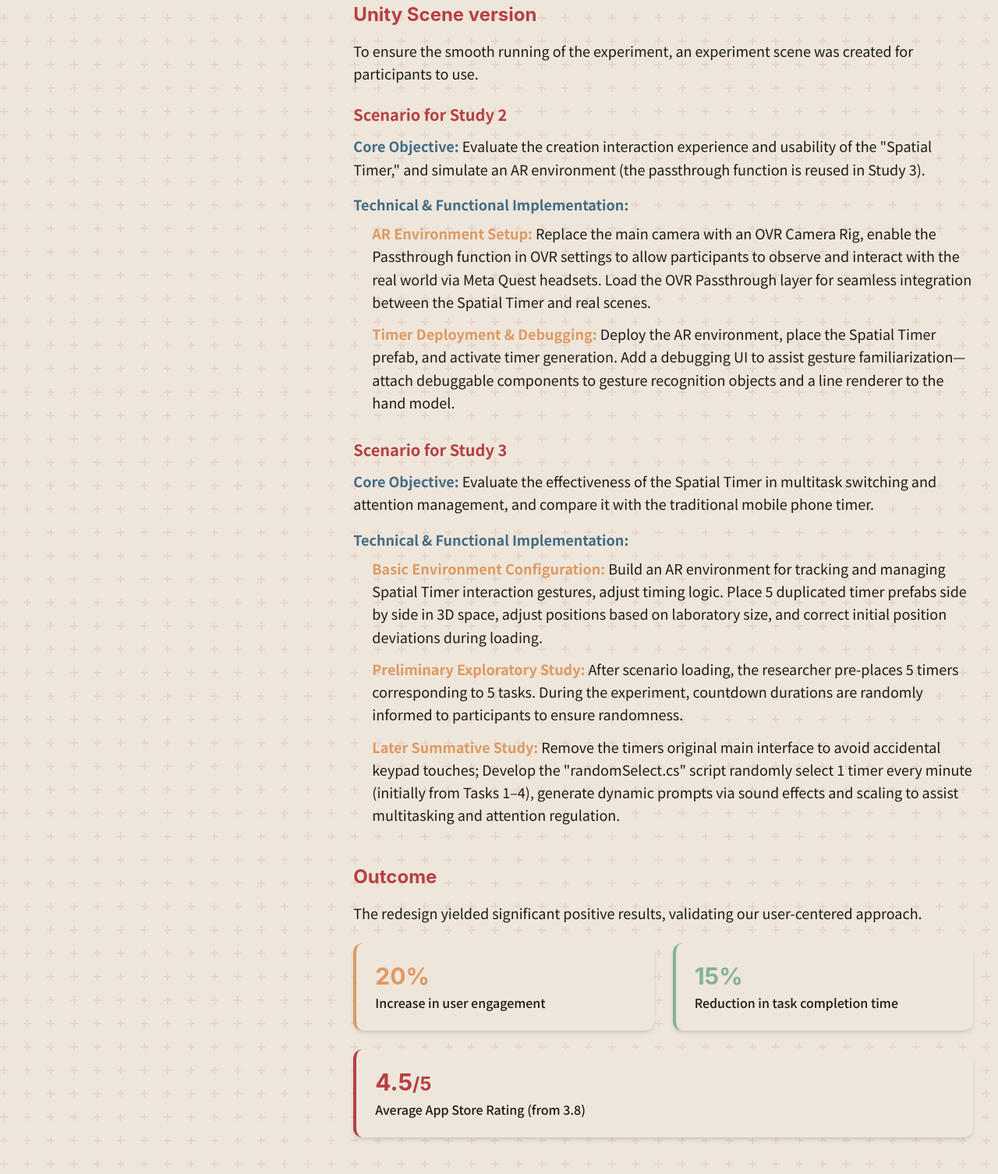
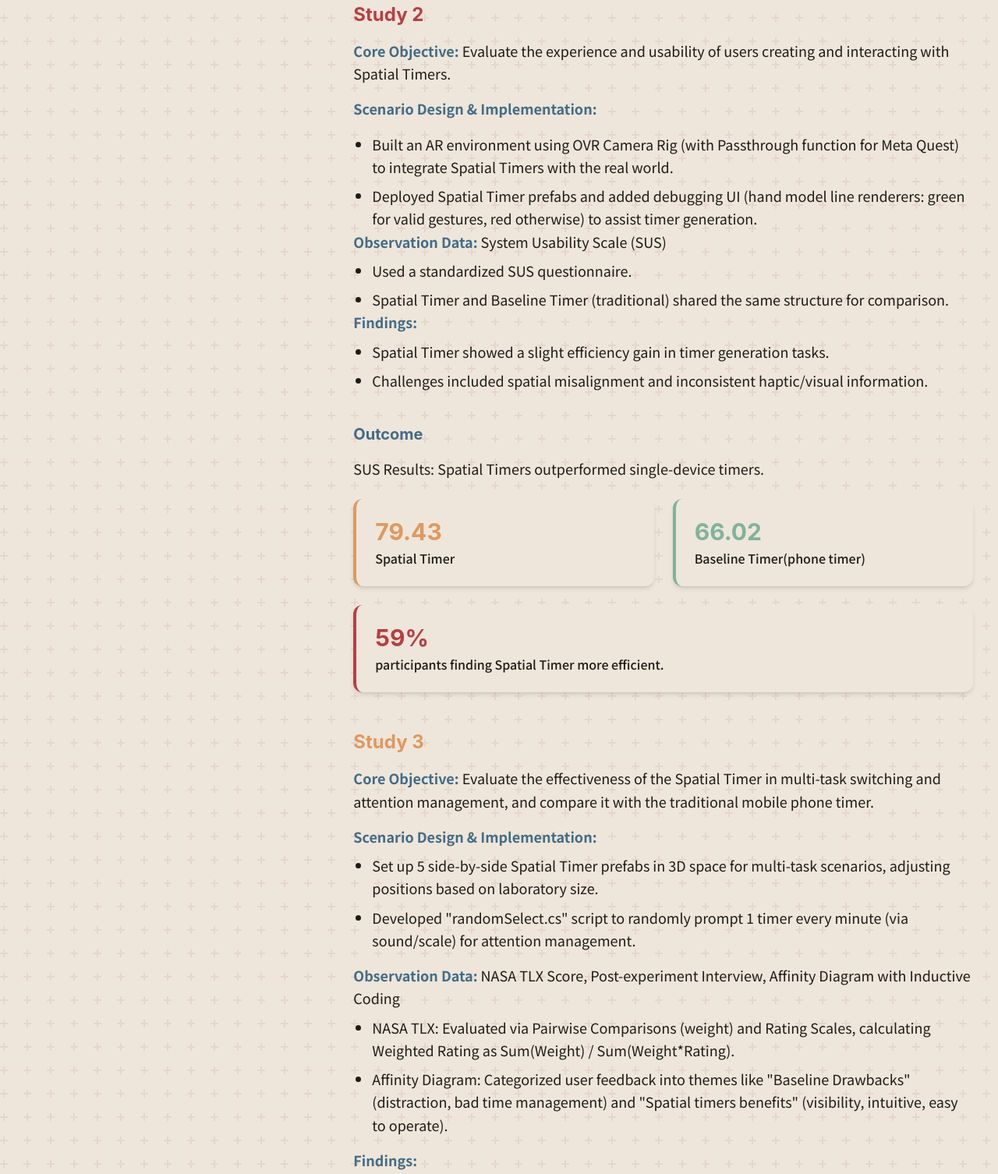
Before and after one commit to Kachuichui/UED_portfolio, a plain HTML site: page Portfolio/project_spatial_timer_study2&3details.html in a window 1280 px wide. Shown: the part 4092-5598 px from the top of the page at 78% size. Drawn offline with nearby package versions, Linux system fonts and the light colour scheme.

Commit message:
Update project_spatial_timer_study2&3details.html

```diff
--- a/Portfolio/project_spatial_timer_study2&3details.html
+++ b/Portfolio/project_spatial_timer_study2&3details.html
@@ -1,5 +1,5 @@
 <!DOCTYPE html>
-<html lang="en">
+<html lang="en" xmlns:scoring="http://www.w3.org/1999/xhtml">
 <head>
     <meta charset="utf-8"/>
     <meta content="width=device-width, initial-scale=1.0" name="viewport"/>
@@ -706,101 +706,133 @@
                     </div>
                 </section>
 
+                <section>
+                    <!-- Study 2 部分 -->
+                    <div class="mb-10">
+                        <h3 class="text-2xl font-display font-bold mb-4 text-secondary">Study 2</h3>
+                        <p class="text-lg leading-relaxed text-text-light/90 dark:text-text-dark/90 font-body mb-4">
+                            <strong class="text-primary">Core Objective:</strong> Evaluate the experience and usability of users creating and interacting with Spatial Timers.
+                        </p>
+                        <p class="text-lg leading-relaxed text-text-light/90 dark:text-text-dark/90 font-body mb-4">
+                            <strong class="text-primary">Scenario Design & Implementation:</strong>
+                        </p>
+                        <ul class="list-disc pl-6 text-lg leading-relaxed text-text-light/90 dark:text-text-dark/90 font-body space-y-2">
+                            <li>Built an AR environment using OVR Camera Rig (with Passthrough function for Meta Quest) to integrate Spatial Timers with the real world.</li>
+                            <li>Deployed Spatial Timer prefabs and added debugging UI (hand model line renderers: green for valid gestures, red otherwise) to assist timer generation.</li>
+                        </ul>
 
-<!--                <section>-->
-<!--                    <h3 class="text-2xl font-display font-bold mb-4 text-secondary">Unity Scene version</h3>-->
-<!--                    <p class="text-lg leading-relaxed text-text-light/90 dark:text-text-dark/90 mb-6 font-body">-->
-<!--                        Our design process involved several key stages to ensure a user-centric solution.-->
-<!--                    </p>-->
-<!--                    <ol class="list-none space-y-4 text-lg leading-relaxed text-text-light/90 dark:text-text-dark/90 font-body">-->
-<!--                        <li class="flex items-start"><span-->
-<!--                                class="text-primary font-bold mr-3">壹.</span><span><strong>User Research:</strong> Conducted interviews and testing to identify pain points and understand user needs.</span>-->
-<!--                        </li>-->
-<!--                        <li class="flex items-start"><span-->
-<!--                                class="text-primary font-bold mr-3">貳.</span><span><strong>Information Architecture:</strong> Restructured the app's IA for a more logical and intuitive flow.</span>-->
-<!--                        </li>-->
-<!--                        <li class="flex items-start"><span-->
-<!--                                class="text-primary font-bold mr-3">叁.</span><span><strong>Wireframing &amp; Prototyping:</strong> Developed low and high-fidelity wireframes, leading to an interactive prototype.</span>-->
-<!--                        </li>-->
-<!--                        <li class="flex items-start"><span-->
-<!--                                class="text-primary font-bold mr-3">肆.</span><span><strong>Visual Design:</strong> Created a clean, modern design system aligned with the brand's identity, infused with Tang elements.</span>-->
-<!--                        </li>-->
-<!--                        <li class="flex items-start"><span-->
-<!--                                class="text-primary font-bold mr-3">伍.</span><span><strong>Usability Testing:</strong> Validated the new design through rigorous testing and iterated based on feedback.</span>-->
-<!--                        </li>-->
-<!--                    </ol>-->
-<!--                </section>-->
+                        <p class="text-lg leading-relaxed text-text-light/90 dark:text-text-dark/90 font-body mb-2">
+                            <strong class="text-primary">Observation Data:</strong> System Usability Scale (SUS)
+                        </p>
+                        <ul class="list-disc pl-6 text-lg leading-relaxed text-text-light/90 dark:text-text-dark/90 font-body space-y-2">
+                            <li> Used a standardized SUS questionnaire.</li>
+                            <li> Spatial Timer and Baseline Timer (traditional) shared the same structure for comparison.</li>
+                        </ul>
 
+                        <p class="text-lg leading-relaxed text-text-light/90 dark:text-text-dark/90 font-body mb-2">
+                            <strong class="text-primary">Findings:</strong>
+                        </p>
+                        <ul class="list-disc pl-6 text-lg leading-relaxed text-text-light/90 dark:text-text-dark/90 font-body space-y-2">
+                            <li>Spatial Timer showed a slight efficiency gain in timer generation tasks.</li>
+                            <li>Challenges included spatial misalignment and inconsistent haptic/visual information.</li>
+<!--                            <li>SUS Results: Spatial Timers outperformed single-device timers.</li>-->
+                        </ul>
 
+                    </div>
+
+                        <h3 class="text-xl font-display font-bold mb-4 text-primary">Outcome</h3>
+                        <p class="text-lg leading-relaxed text-text-light/90 dark:text-text-dark/90 mb-6 font-body">
+                            SUS Results: Spatial Timers outperformed single-device timers.
+                        </p>
+
+                    <div class="grid grid-cols-1 sm:grid-cols-2 gap-6">
+                        <div class="bg-background-light dark:bg-background-dark border-l-4 border-accent p-6 rounded-lg shadow-md">
+                            <p class="text-3xl font-bold text-accent font-display">79.43</p>
+                            <p class="mt-1 text-base font-medium font-body">Spatial Timer</p>
+                        </div>
+                        <div class="bg-background-light dark:bg-background-dark border-l-4 border-success p-6 rounded-lg shadow-md">
+                            <p class="text-3xl font-bold text-success font-display">66.02</p>
+                            <p class="mt-1 text-base font-medium font-body">Baseline Timer(phone timer)</p>
+                        </div>
+                        <div class="bg-background-light dark:bg-background-dark border-l-4 border-secondary p-6 rounded-lg sm:col-span-2 shadow-md">
+                            <p class="text-3xl font-bold text-secondary font-display">59%
+                            </p>
+                            <p class="mt-1 text-base font-medium font-body"> participants finding Spatial Timer more efficient.</p>
+                        </div>
+                    </div>
+
+                </section>
 
 
                 <section>
-                    <h3 class="text-2xl font-display font-bold mb-4 text-secondary">Unity Scene version</h3>
-                    <p class="text-lg leading-relaxed text-text-light/90 dark:text-text-dark/90 mb-6 font-body">
-                        To ensure the smooth running of the experiment, an experiment scene was created for participants
-                        to use.
-                    </p>
+                    <!-- Study 3 部分 -->
+                    <div>
+                        <h3 class="text-2xl font-display font-bold mb-4 text-accent">Study 3</h3>
+                        <p class="text-lg leading-relaxed text-text-light/90 dark:text-text-dark/90 font-body mb-4">
+                            <strong class="text-primary">Core Objective:</strong> Evaluate the effectiveness of the Spatial Timer in multi-task switching and attention management, and compare it with the traditional mobile phone timer.
+                        </p>
+                        <p class="text-lg leading-relaxed text-text-light/90 dark:text-text-dark/90 font-body mb-2">
+                            <strong class="text-primary">Scenario Design & Implementation:</strong>
+                        </p>
+                        <ul class="list-disc pl-6 text-lg leading-relaxed text-text-light/90 dark:text-text-dark/90 font-body space-y-2 mb-4">
+                            <li>Set up 5 side-by-side Spatial Timer prefabs in 3D space for multi-task scenarios, adjusting positions based on laboratory size.</li>
+                            <li>Developed "randomSelect.cs" script to randomly prompt 1 timer every minute (via sound/scale) for attention management.</li>
+                        </ul>
+                        <p class="text-lg leading-relaxed text-text-light/90 dark:text-text-dark/90 font-body mb-2">
+                            <strong class="text-primary">Observation Data:</strong> NASA TLX Score, Post-experiment Interview, Affinity Diagram with Inductive Coding
+                        </p>
+                        <ul class="list-disc pl-6 text-lg leading-relaxed text-text-light/90 dark:text-text-dark/90 font-body space-y-2 mb-4">
+                            <li>NASA TLX: Evaluated via Pairwise Comparisons (weight) and Rating Scales, calculating Weighted Rating as Sum(Weight) / Sum(Weight*Rating).</li>
+                            <li>Affinity Diagram: Categorized user feedback into themes like "Baseline Drawbacks" (distraction, bad time management) and "Spatial timers benefits" (visibility, intuitive, easy to operate).</li>
+                        </ul>
+                        <p class="text-lg leading-relaxed text-text-light/90 dark:text-text-dark/90 font-body mb-2">
+                            <strong class="text-primary">Findings:</strong>
+                        </p>
+                        <ul class="list-disc pl-6 text-lg leading-relaxed text-text-light/90 dark:text-text-dark/90 font-body space-y-2">
+                            <li>Impact on Workload: No statistically significant reductions in workload, but mean scores were slightly lower than single-device timers across 6 factors (Mental Demand, Physical Demand, etc.).</li>
+                            <li>Interview Data: Highlighted intuitiveness of time perception, smoother attention switching in multitasking, and appreciation for interactive features/innovations.</li>
+                        </ul>
+<!--                        <p class="text-lg leading-relaxed text-text-light/90 dark:text-text-dark/90 font-body pl-6 mb-4">-->
+<!--                            *Corresponding visuals: Multi-task setups (e.g., Task 4-5 with cups, beads), NASA TLX rating scales, Affinity Diagram boards, t-test and bar chart comparisons.-->
+<!--                        </p>-->
 
-                    <div class="mb-8">
-                        <h4 class="text-xl font-bold text-secondary mb-3">Scenario for Study 2</h4>
-                        <p class="text-lg leading-relaxed text-text-light/90 dark:text-text-dark/90 mb-4">
-                            <strong class="text-primary">Core Objective:</strong> Evaluate the creation interaction experience and usability of the "Spatial Timer," and simulate an AR environment (the passthrough function is reused in Study 3).
-                        </p>
-                        <p class="text-lg leading-relaxed text-text-light/90 dark:text-text-dark/90 mb-2">
-                            <strong class="text-primary">Technical & Functional Implementation:</strong>
-                        </p>
-                        <p class="text-lg leading-relaxed text-text-light/90 dark:text-text-dark/90 mb-3 pl-6">
-                            <strong class="text-accent"> AR Environment Setup:</strong> Replace the main camera with an OVR Camera Rig, enable the Passthrough function in OVR settings to allow participants to observe and interact with the real world via Meta Quest headsets. Load the OVR Passthrough layer for seamless integration between the Spatial Timer and real scenes.
-                        </p>
-                        <p class="text-lg leading-relaxed text-text-light/90 dark:text-text-dark/90 pl-6">
-                            <strong class="text-accent"> Timer Deployment & Debugging:</strong> Deploy the AR environment, place the Spatial Timer prefab, and activate timer generation. Add a debugging UI to assist gesture familiarization—attach debuggable components to gesture recognition objects and a line renderer to the hand model.
-                        </p>
-                    </div>
-
-                    <div>
-                        <h4 class="text-xl font-bold text-secondary mb-3">Scenario for Study 3</h4>
-                        <p class="text-lg leading-relaxed text-text-light/90 dark:text-text-dark/90 mb-4">
-                            <strong class="text-primary">Core Objective:</strong> Evaluate the effectiveness of the Spatial Timer in multitask switching and attention management, and compare it with the traditional mobile phone timer.
-                        </p>
-                        <p class="text-lg leading-relaxed text-text-light/90 dark:text-text-dark/90 mb-2">
-                            <strong class="text-primary">Technical & Functional Implementation:</strong>
-                        </p>
-                        <p class="text-lg leading-relaxed text-text-light/90 dark:text-text-dark/90 mb-3 pl-6">
-                            <strong class="text-accent"> Basic Environment Configuration:</strong> Build an AR environment for tracking and managing Spatial Timer interaction gestures, adjust timing logic. Place 5 duplicated timer prefabs side by side in 3D space, adjust positions based on laboratory size, and correct initial position deviations during loading.
-                        </p>
-                        <p class="text-lg leading-relaxed text-text-light/90 dark:text-text-dark/90 mb-3 pl-6">
-                            <strong class="text-accent"> Preliminary Exploratory Study:</strong> After scenario loading, the researcher pre-places 5 timers corresponding to 5 tasks. During the experiment, countdown durations are randomly informed to participants to ensure randomness.
-                        </p>
-                        <p class="text-lg leading-relaxed text-text-light/90 dark:text-text-dark/90 pl-6">
-                            <strong class="text-accent"> Later Summative Study:</strong> Remove the timers original main interface to avoid accidental keypad touches; Develop the "randomSelect.cs" script randomly select 1 timer every minute (initially from Tasks 1–4), generate dynamic prompts via sound effects and scaling to assist multitasking and attention regulation.
-                        </p>
+                        <!-- Future Work 部分 -->
+<!--                        <div class="mt-8">-->
+<!--                            <h4 class="text-xl font-bold text-secondary mb-3">Future Work</h4>-->
+<!--                            <ul class="list-disc pl-6 text-lg leading-relaxed text-text-light/90 dark:text-text-dark/90 font-body space-y-2">-->
+<!--                                <li>Expand research with <strong>More Sample Size</strong> to enhance statistical power.</li>-->
+<!--                                <li>Include <strong>Diverse user demographics</strong> to assess generalizability across different user groups.</li>-->
+<!--                            </ul>-->
+<!--                        </div>-->
                     </div>
                 </section>
 
                 <section>
-                    <h3 class="text-2xl font-display font-bold mb-4 text-secondary">Outcome</h3>
+                    <h3 class="text-2xl font-display font-bold mb-4 text-secondary">Future Work</h3>
                     <p class="text-lg leading-relaxed text-text-light/90 dark:text-text-dark/90 mb-6 font-body">
-                        The redesign yielded significant positive results, validating our user-centered
-                        approach.
+                    <ul class="list-disc pl-6 text-lg leading-relaxed text-text-light/90 dark:text-text-dark/90 font-body space-y-2">
+                        <li>Expand research with <strong>More Sample Size</strong> to enhance statistical power.</li>
+                        <li>Include <strong>Diverse user demographics</strong> to assess generalizability across different user groups.</li>
+                    </ul>
                     </p>
-                    <div class="grid grid-cols-1 sm:grid-cols-2 gap-6">
-                        <div class="bg-background-light dark:bg-background-dark border-l-4 border-accent p-6 rounded-lg shadow-md">
-                            <p class="text-3xl font-bold text-accent font-display">20%</p>
-                            <p class="mt-1 text-base font-medium font-body">Increase in user engagement</p>
-                        </div>
-                        <div class="bg-background-light dark:bg-background-dark border-l-4 border-success p-6 rounded-lg shadow-md">
-                            <p class="text-3xl font-bold text-success font-display">15%</p>
-                            <p class="mt-1 text-base font-medium font-body">Reduction in task completion
-                                time</p>
-                        </div>
-                        <div class="bg-background-light dark:bg-background-dark border-l-4 border-secondary p-6 rounded-lg sm:col-span-2 shadow-md">
-                            <p class="text-3xl font-bold text-secondary font-display">4.5<span
-                                    class="text-2xl">/5</span>
-                            </p>
-                            <p class="mt-1 text-base font-medium font-body">Average App Store Rating (from
-                                3.8)</p>
-                        </div>
-                    </div>
+<!--                    <div class="grid grid-cols-1 sm:grid-cols-2 gap-6">-->
+<!--                        <div class="bg-background-light dark:bg-background-dark border-l-4 border-accent p-6 rounded-lg shadow-md">-->
+<!--                            <p class="text-3xl font-bold text-accent font-display">20%</p>-->
+<!--                            <p class="mt-1 text-base font-medium font-body">Increase in user engagement</p>-->
+<!--                        </div>-->
+<!--                        <div class="bg-background-light dark:bg-background-dark border-l-4 border-success p-6 rounded-lg shadow-md">-->
+<!--                            <p class="text-3xl font-bold text-success font-display">15%</p>-->
+<!--                            <p class="mt-1 text-base font-medium font-body">Reduction in task completion-->
+<!--                                time</p>-->
+<!--                        </div>-->
+<!--                        <div class="bg-background-light dark:bg-background-dark border-l-4 border-secondary p-6 rounded-lg sm:col-span-2 shadow-md">-->
+<!--                            <p class="text-3xl font-bold text-secondary font-display">4.5<span-->
+<!--                                    class="text-2xl">/5</span>-->
+<!--                            </p>-->
+<!--                            <p class="mt-1 text-base font-medium font-body">Average App Store Rating (from-->
+<!--                                3.8)</p>-->
+<!--                        </div>-->
+<!--                    </div>-->
                 </section>
             </div>
         </div>
```
